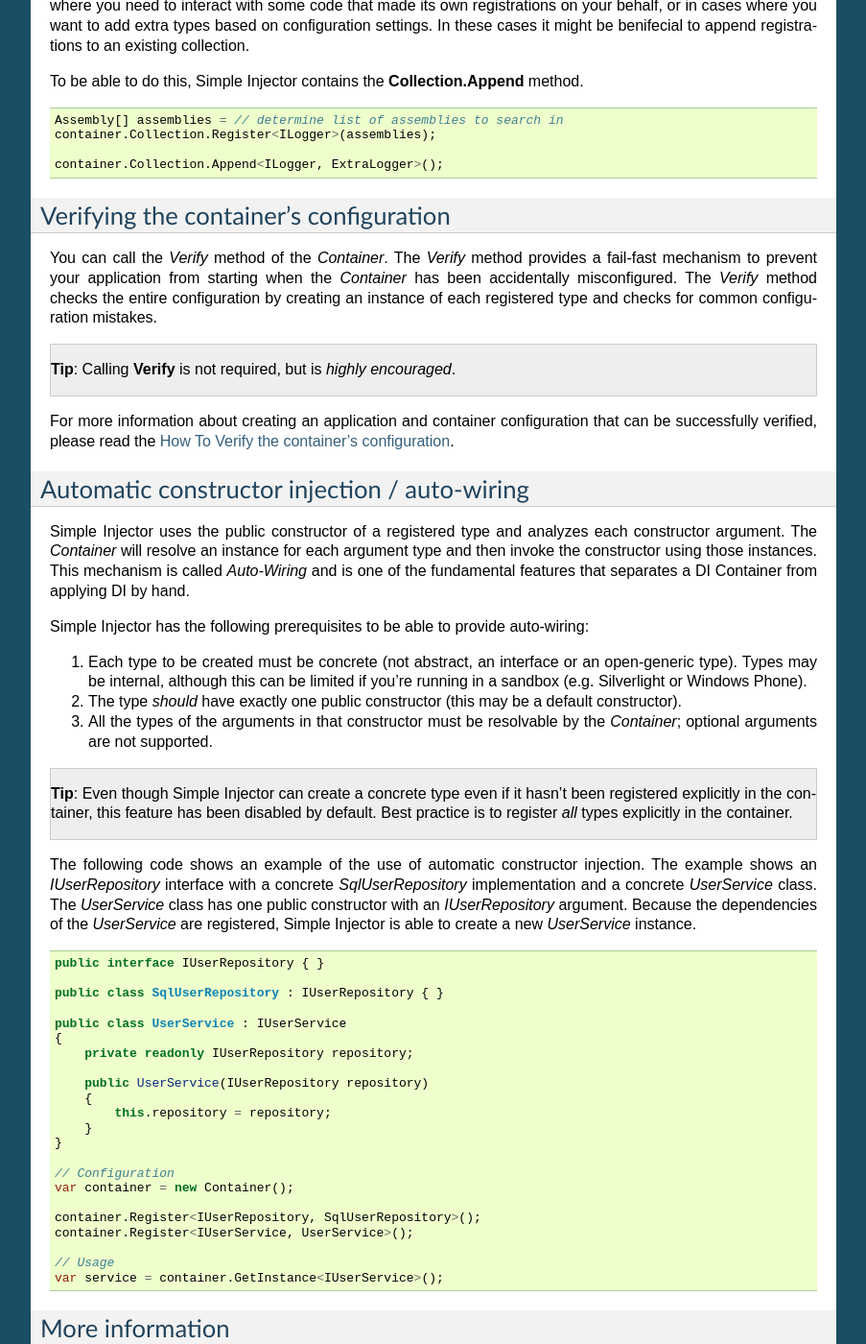
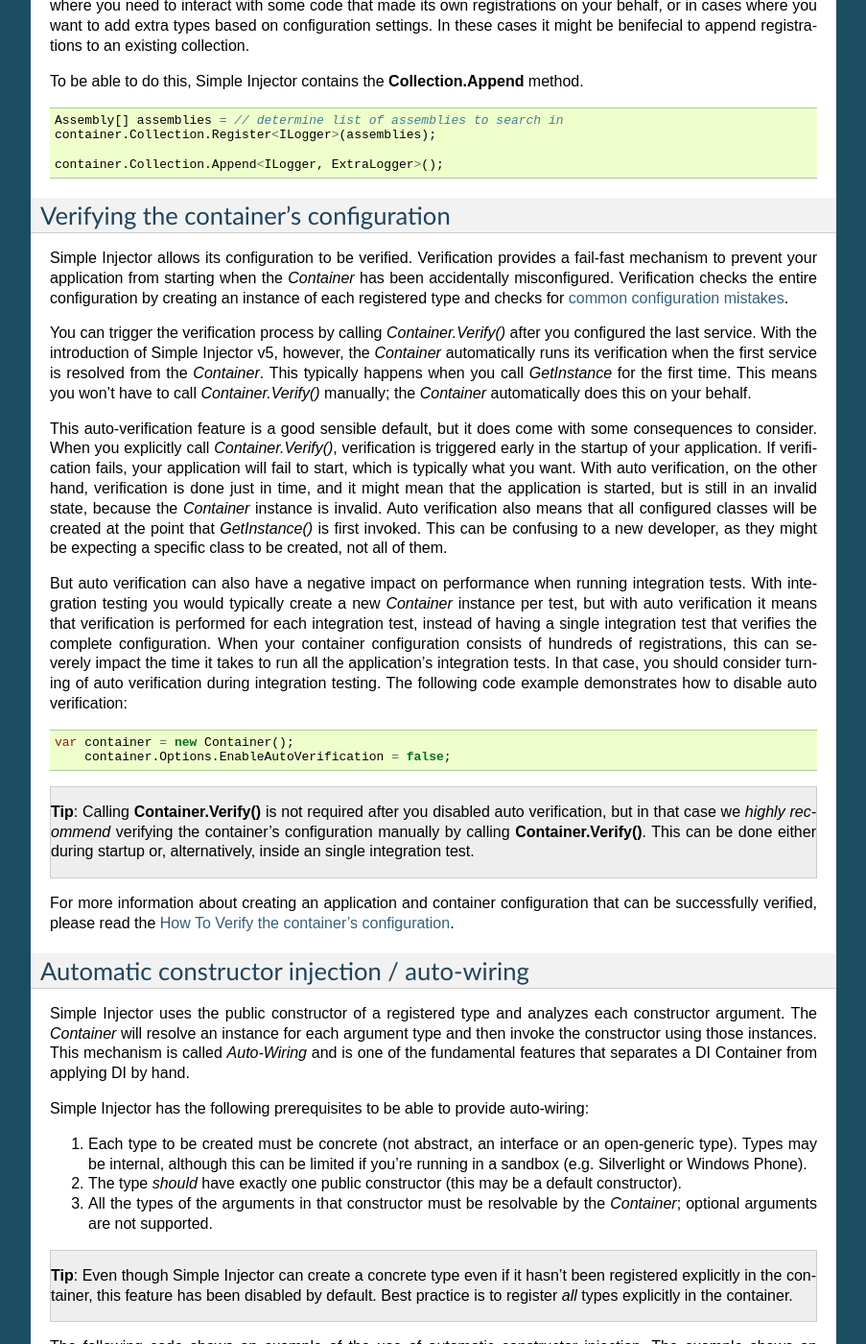
Before and after one commit to simpleinjector/Documentation, a Sphinx documentation site: the page built from source/using.rst, in a window 1280 px wide and 1400 px high, scrolled down 10842 px. Shown: the whole window at 96% size, without its empty margins (198-1101 px from the left). Built offline with Sphinx 7.4.7, drawn with Linux system fonts in a browser that asks for light colours.

Commit message:
Added information about v5 auto verificaiton and how to disable it.

```diff
--- a/source/using.rst
+++ b/source/using.rst
@@ -581,14 +581,25 @@ To be able to do this, Simple Injector contains the **Collection.Append** method
 Verifying the container's configuration
 =======================================
 
-You can call the *Verify* method of the *Container*. The *Verify* method provides a fail-fast mechanism to prevent your application from starting when the *Container* has been accidentally misconfigured. The *Verify* method checks the entire configuration by creating an instance of each registered type and checks for common configuration mistakes.
+Simple Injector allows its configuration to be verified. Verification provides a fail-fast mechanism to prevent your application from starting when the *Container* has been accidentally misconfigured. Verification checks the entire configuration by creating an instance of each registered type and checks for :doc:`common configuration mistakes <diagnostics>`.
+
+You can trigger the verification process by calling *Container.Verify()* after you configured the last service. With the introduction of Simple Injector v5, however, the *Container* automatically runs its verification when the first service is resolved from the *Container*.  This typically happens when you call *GetInstance* for the first time. This means you won't have to call *Container.Verify()* manually; the *Container* automatically does this on your behalf.
+
+This auto-verification feature is a good sensible default, but it does come with some consequences to consider. When you explicitly call *Container.Verify()*, verification is triggered early in the startup of your application. If verification fails, your application will fail to start, which is typically what you want. With auto verification, on the other hand, verification is done just in time, and it might mean that the application is started, but is still in an invalid state, because the *Container* instance is invalid. Auto verification also means that all configured classes will be created at the point that *GetInstance()* is first invoked. This can be confusing to a new developer, as they might be expecting a specific class to be created, not all of them.
+
+But auto verification can also have a negative impact on performance when running integration tests. With integration testing you would typically create a new *Container* instance per test, but with auto verification it means that verification is performed for each integration test, instead of having a single integration test that verifies the complete configuration. When your container configuration consists of hundreds of registrations, this can severely impact the time it takes to run all the application's integration tests. In that case, you should consider turning of auto verification during integration testing. The following code example demonstrates how to disable auto verification:
+
+.. code-block:: c#
+
+    var container = new Container();
+	container.Options.EnableAutoVerification = false;
 
 .. container:: Note
 
-    **Tip**: Calling **Verify** is not required, but is *highly encouraged*.
-
+    **Tip**: Calling **Container.Verify()** is not required after you disabled auto verification, but in that case we *highly recommend* verifying the container's configuration manually by calling **Container.Verify()**. This can be done either during startup or, alternatively, inside an single integration test.
 
 For more information about creating an application and container configuration that can be successfully verified, please read the :ref:`How To Verify the container's configuration <Verify-Configuration>`.
+
 
 .. _Automatic-Constructor-Injection:
 
```
